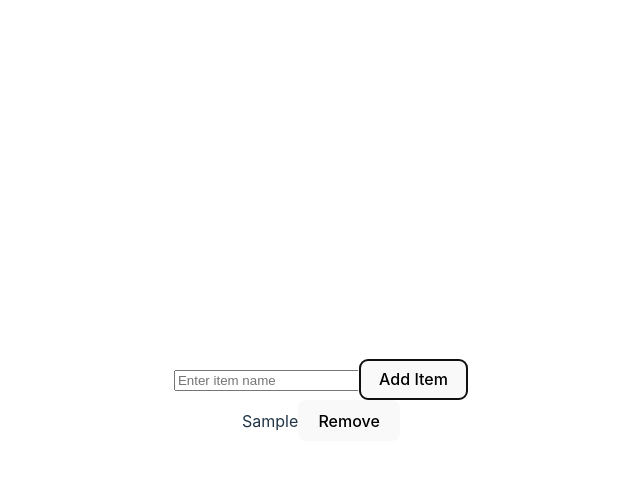
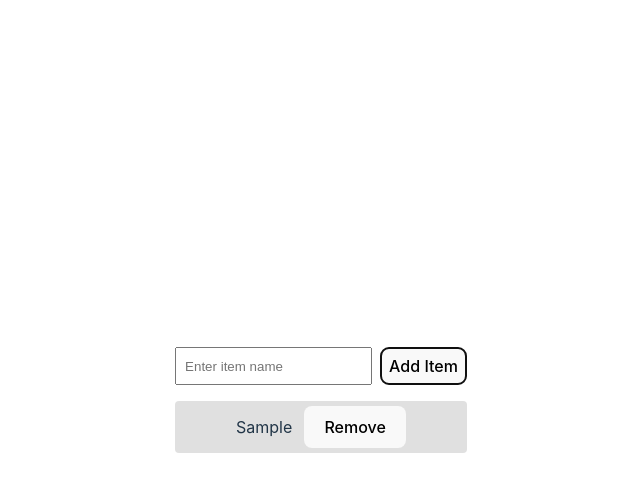
Before and after one commit to maw101/draggable-list, a React (Vite) app: page / in a window 1280 px wide. Both pictures are taken after typing "Sample" into the empty fields and a click on the button "Add Item". Shown: the top 492 px of the page, without its empty margins (319-959 px from the left). Built offline with nearby package versions, Linux system fonts and the light colour scheme.

Commit message:
Add basic inline styling

```diff
--- a/src/App.jsx
+++ b/src/App.jsx
@@ -25,12 +25,16 @@ function App() {
     <>
       <form onSubmit={(e) => {
         e.preventDefault();
-        addItem(e.target.elements.itemName.value);
-        e.target.reset();
-      }}>
-        <input name="itemName" placeholder="Enter item name" />
-        <button type="submit">Add Item</button>
+        const itemName = e.target.elements.itemName.value.trim();
+        if (itemName) {
+          addItem(itemName);
+          e.target.reset();
+        }
+      }} style={{ display: 'flex', gap: '0.5rem', marginBottom: '1rem' }}>
+        <input name="itemName" placeholder="Enter item name" style={{ padding: '0.5rem' }} autoComplete="off" />
+        <button type="submit" style={{ padding: '0.5rem' }}>Add Item</button>
       </form>
+
 
       <ReorderableList data={
           items.map(item => ({
--- a/src/components/draggable/DraggableListItem.jsx
+++ b/src/components/draggable/DraggableListItem.jsx
@@ -7,6 +7,13 @@ const DraggableListItem = ({ id, index, text, removalHandler }) => {
         draggableStyle
     ) => ({
         ...draggableStyle,
+        backgroundColor: "#e0e0e0",
+        borderRadius: "4px",
+        padding: "5px",
+        display: "flex",
+        gap: "0.75rem",
+        alignItems: 'center',
+        justifyContent: 'center',
         ...(isDragging && {
             background: "#ededed",
         })
--- a/src/components/draggable/ReorderableList.tsx
+++ b/src/components/draggable/ReorderableList.tsx
@@ -37,7 +37,7 @@ const ReorderableList = ({ data, handleChange, removalHandler }: ReorderableList
         <DragDropContext onDragStart={onDragStart} onDragEnd={onDragEnd}>
             <Droppable droppableId="droppable">
                 {(provided, _) => (
-                    <div ref={provided.innerRef}>
+                    <div ref={provided.innerRef} style={{ display: 'grid', gap: '5px' }}>
                         {data.map((item, index) => (
                             <DraggableListItem id={item.id} index={index} key={`draggable-${index}`} text={item.text} removalHandler={removalHandler} />
                         ))}
```
